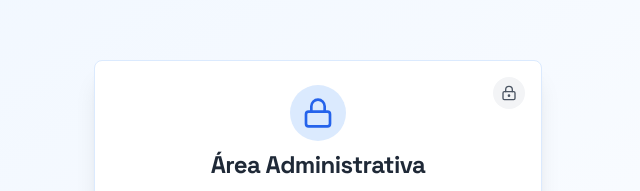
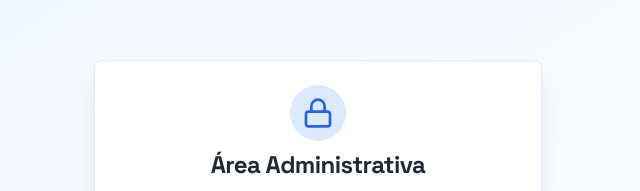
Before and after one commit to amcreativestudio/casting-caly-2, a React (Vite) app: page /admin in a window 1280 px wide. Shown: the part 109-300 px from the top of the page, without its empty margins (322-962 px from the left). Built offline with nearby package versions, Linux system fonts and the light colour scheme.

Commit message:
Use existing icon
The user wants to use the provided blue centered icon instead of creating a new one for the login/signup toggle.

```diff
--- a/src/pages/AdminLogin.tsx
+++ b/src/pages/AdminLogin.tsx
@@ -5,7 +5,7 @@ import { Button } from "@/components/ui/button";
 import { Input } from "@/components/ui/input";
 import { Card, CardContent, CardHeader, CardTitle } from "@/components/ui/card";
 import { useToast } from "@/hooks/use-toast";
-import { Lock, Eye, EyeOff, LockKeyhole } from "lucide-react";
+import { Lock, Eye, EyeOff } from "lucide-react";
 
 const AdminLogin = () => {
   const [email, setEmail] = useState("");
@@ -90,16 +90,13 @@ const AdminLogin = () => {
     <div className="min-h-screen bg-gradient-to-br from-blue-50 to-white flex items-center justify-center p-4">
       <Card className="w-full max-w-md shadow-xl border-blue-100">
         <CardHeader className="text-center space-y-2">
-          <div className="flex justify-center items-center relative">
-            <div className="p-3 bg-blue-100 rounded-full">
-              <Lock className="h-8 w-8 text-blue-600" />
-            </div>
+          <div className="flex justify-center">
             <button
               onClick={() => setIsSignUp(!isSignUp)}
-              className="absolute -top-2 -right-2 p-2 bg-gray-100 hover:bg-gray-200 rounded-full transition-colors"
+              className="p-3 bg-blue-100 rounded-full hover:bg-blue-200 transition-colors"
               title={isSignUp ? "Mudar para Login" : "Mudar para Cadastro"}
             >
-              <LockKeyhole className="h-4 w-4 text-gray-600" />
+              <Lock className="h-8 w-8 text-blue-600" />
             </button>
           </div>
           <CardTitle className="text-2xl font-bold text-gray-800">
```
